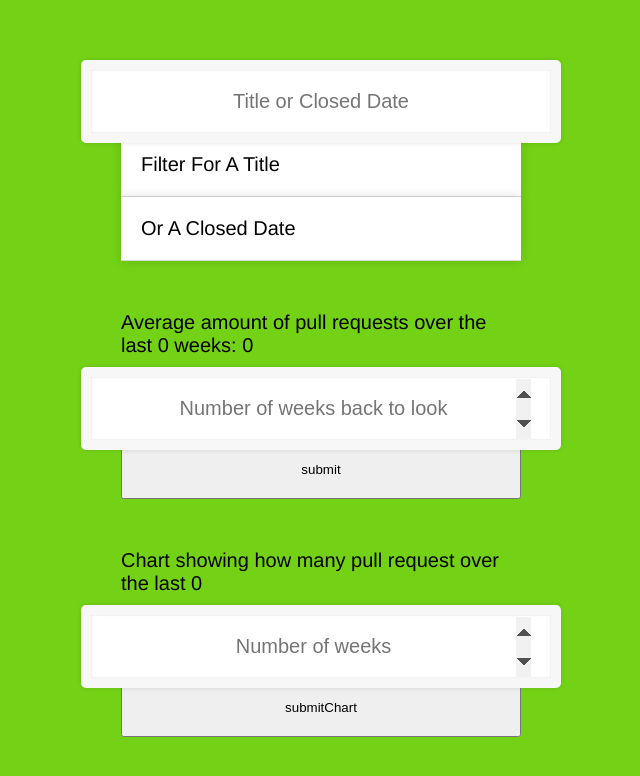
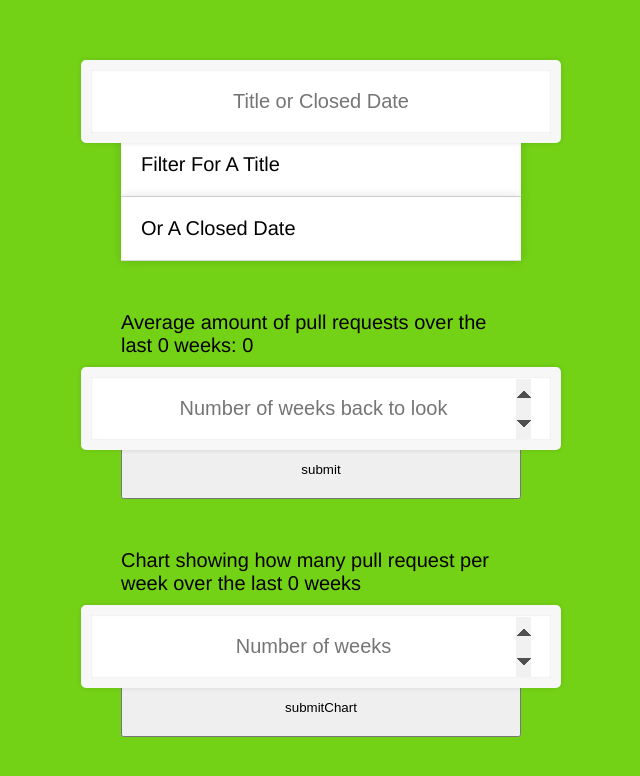
Before and after one commit to djwirz/techScreen, a website: page easyWay/fromFront/getPulls.html in a window 1280 px wide. Shown: the whole page, without its empty margins (319-959 px from the left). Drawn offline with nearby package versions, Linux system fonts and the light colour scheme; no server answers.

Commit message:
fixed grammar

```diff
--- a/easyWay/fromFront/getPulls.html
+++ b/easyWay/fromFront/getPulls.html
@@ -26,7 +26,7 @@
   </div>
 
   <div class="search-form">
-    <span>Chart showing how many pull request over the last <span id='currentChartWeeksBack'>0</span></span>
+    <span>Chart showing how many pull request per week over the last <span id='currentChartWeeksBack'>0</span> weeks</span>
     <input type="number" placeholder="Number of weeks" id="chartWeeksBack" class="search" height: 12em min="1" max="150">
     <input type="button" onclick="makeNewChart()" value="submitChart" />
     <canvas id="chart" width="400" height="400"></canvas>
```
